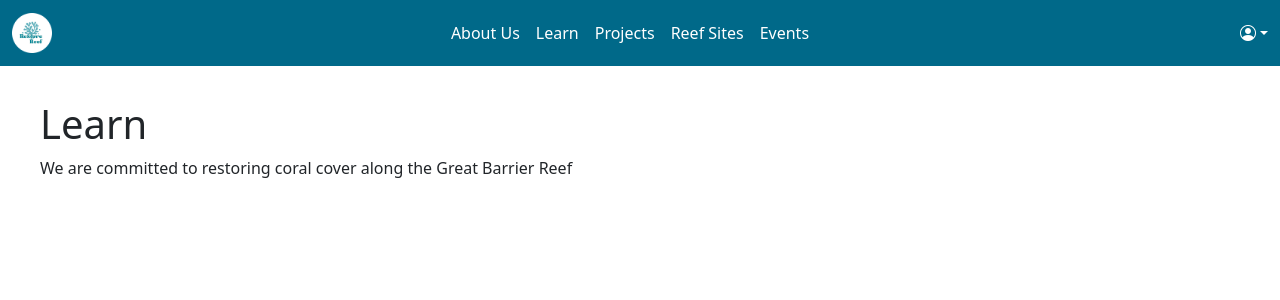
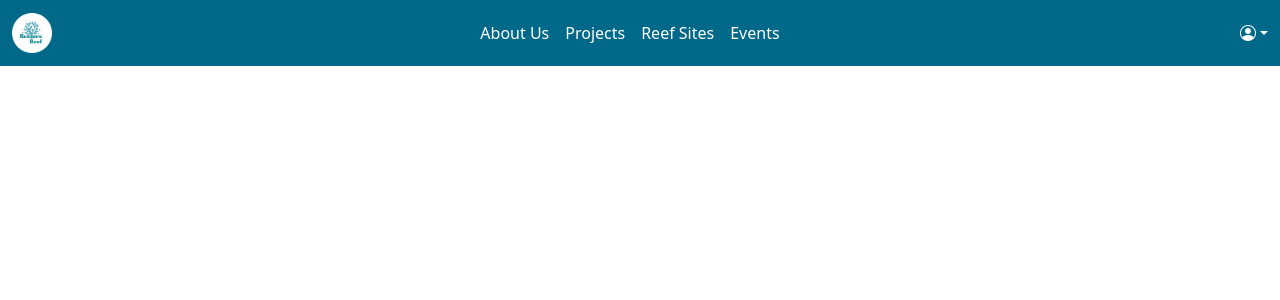
Before and after one commit to rcha0139/fit5032-assignment, a Vue app: page /learn in a window 1280 px wide. Shown: the top 300 px of the page. Built offline with nearby package versions, Linux system fonts and the light colour scheme; no server answers.

Commit message:
remove unused Learn page

```diff
--- a/src/components/NavBar.vue
+++ b/src/components/NavBar.vue
@@ -26,10 +26,6 @@
 
             <li class="nav-item">
             <router-link to="/about" class="nav-link" active-class="active">About Us</router-link>
-            </li>
-
-            <li class="nav-item">
-            <router-link to="/learn" class="nav-link" active-class="active">Learn</router-link>
             </li>
 
             <li class="nav-item">
--- a/src/router/index.js
+++ b/src/router/index.js
@@ -24,11 +24,6 @@ const routes = [
         path: '/about',
         name: 'About',
         component: AboutView
-    },
-    {
-        path: '/learn',
-        name: 'Learn',
-        component: LearnView
     },
     {
         path: '/projects',
--- a/src/views/LearnView.vue
+++ /dev/null
@@ -1,17 +0,0 @@
-<template>
-    <div class="learn">
-        <h1>Learn</h1>
-        <p>We are committed to restoring coral cover along the Great Barrier Reef</p>
-    </div>
-</template>
-
-<script setup>
-
-</script>
-
-<style scoped>
-    .learn {
-        padding: 100px 40px 40px;
-    }
-
-</style>
```
